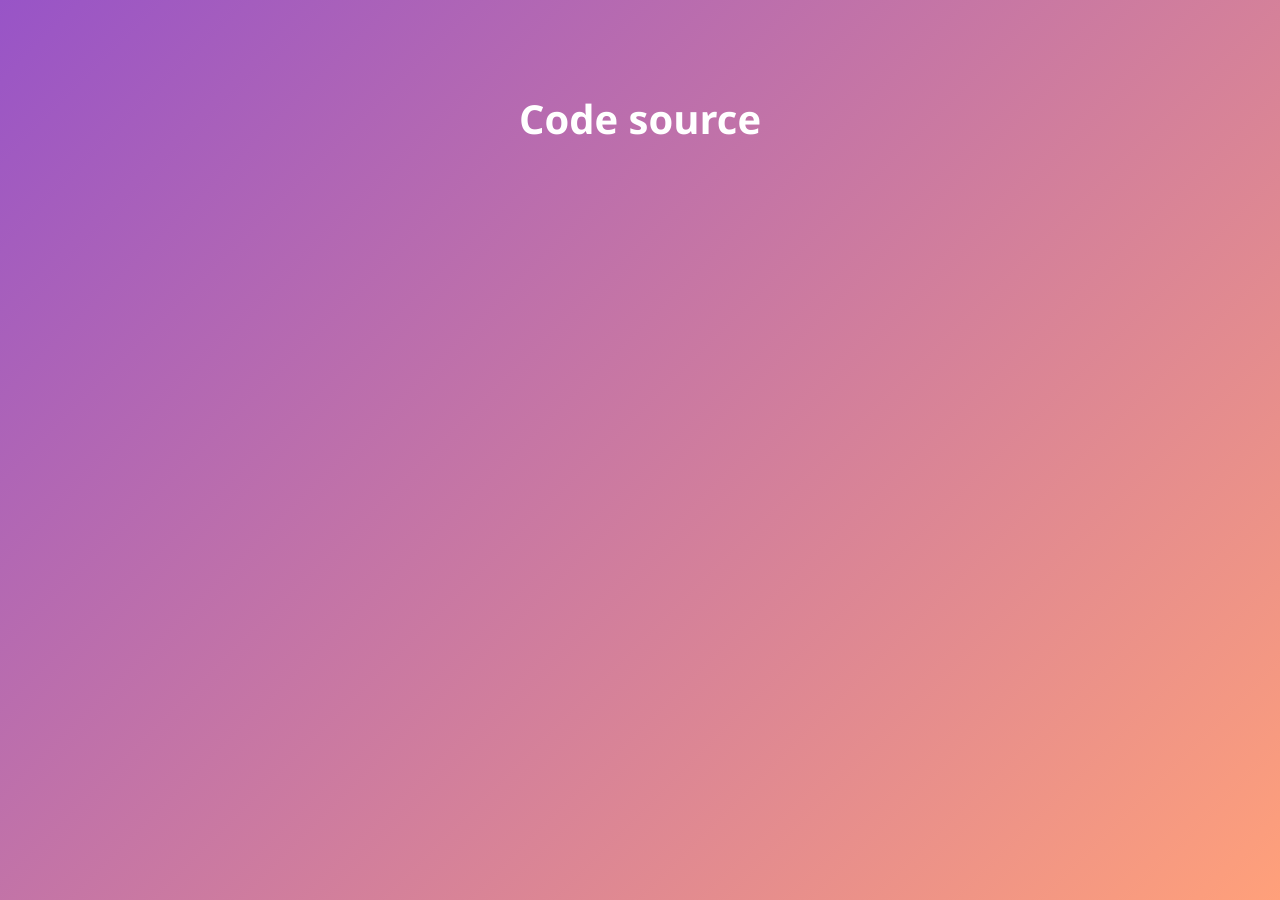
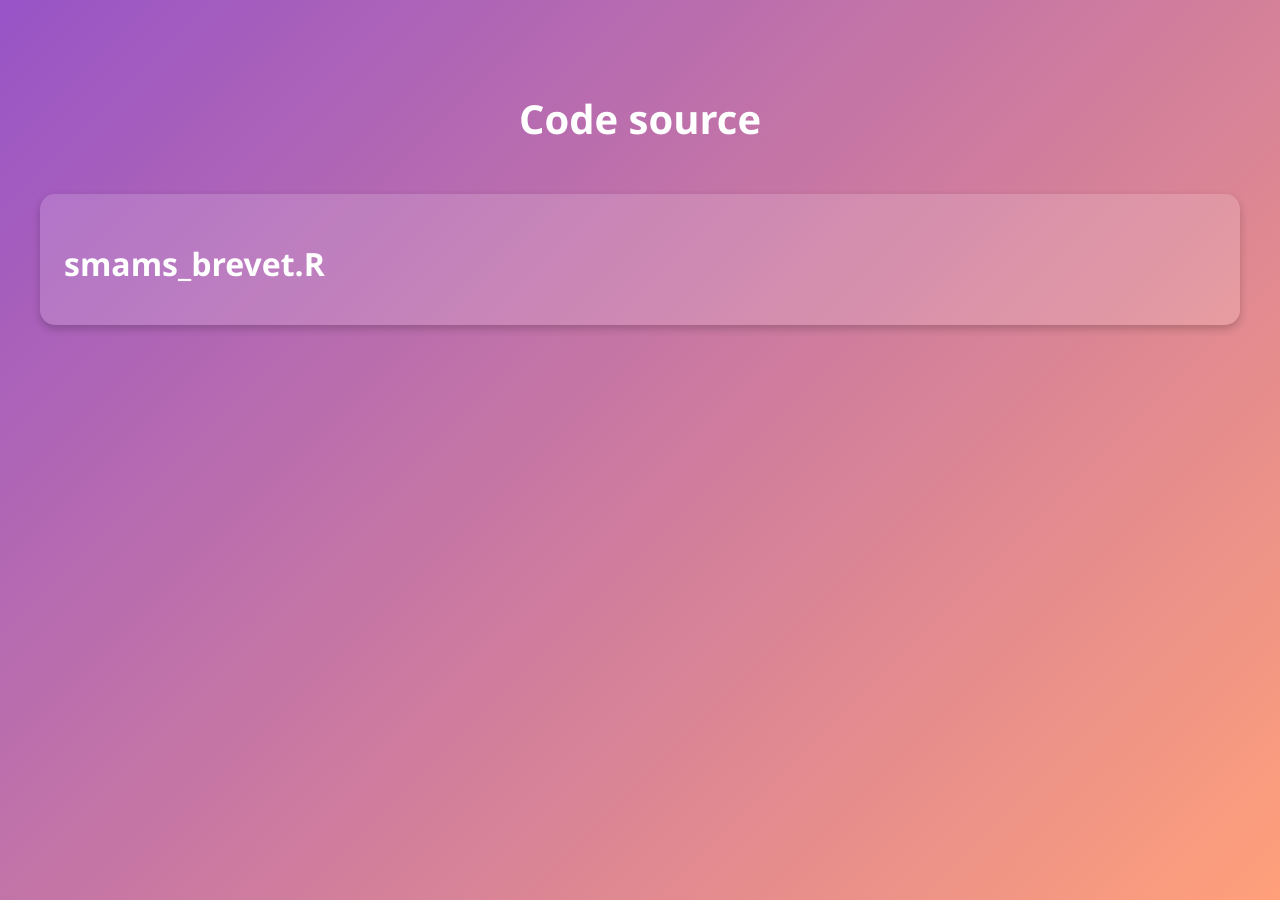
Before and after one commit to SebastienH422/ProjetR.smams, a Jekyll site: the page code-source.html, which Jekyll copies as it is, in a window 1280 px wide. Built offline with Jekyll 4.4.1, drawn with Linux system fonts in a browser that asks for light colours.

Commit message:
Update code-source.html

```diff
--- a/code-source.html
+++ b/code-source.html
@@ -93,3 +93,7 @@
         </header>
 
         <main>
+            <section class="section block">
+                <h2>smams_brevet.R</h2>
+
+            </section>
```
